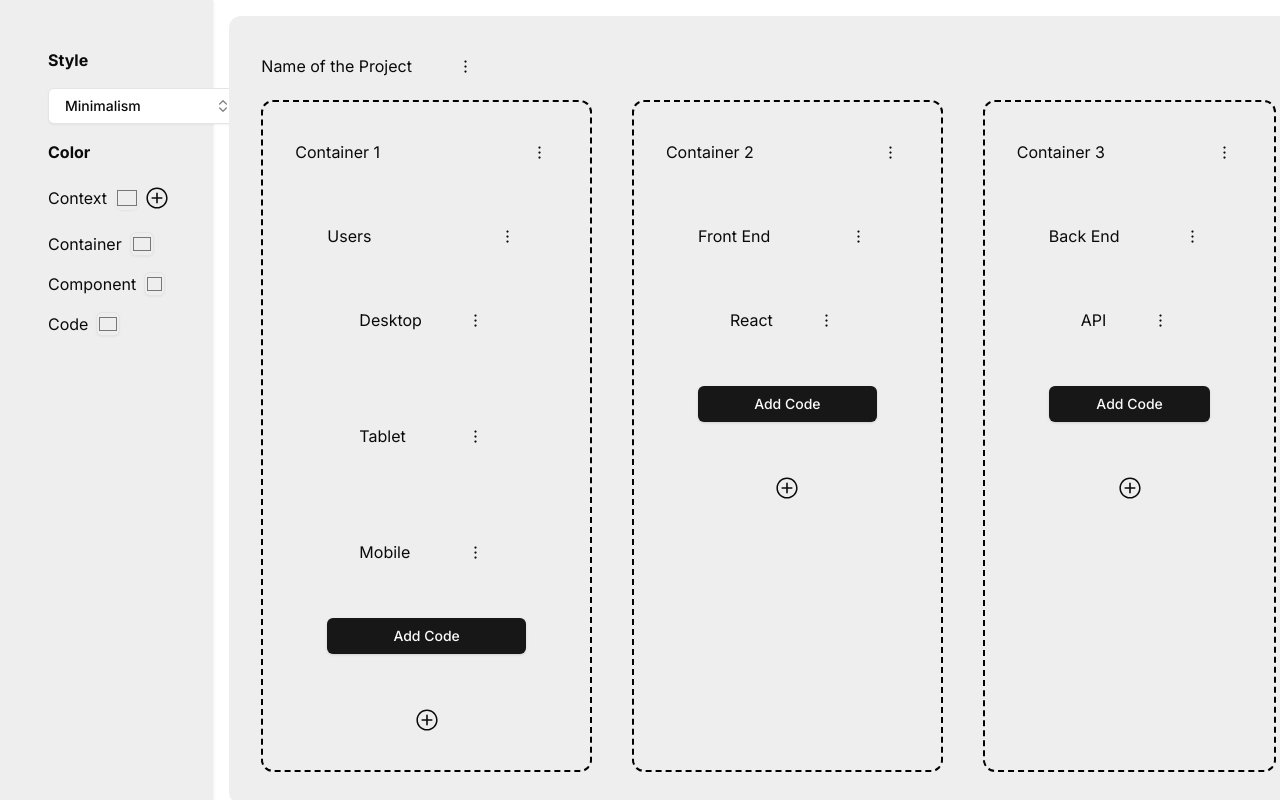
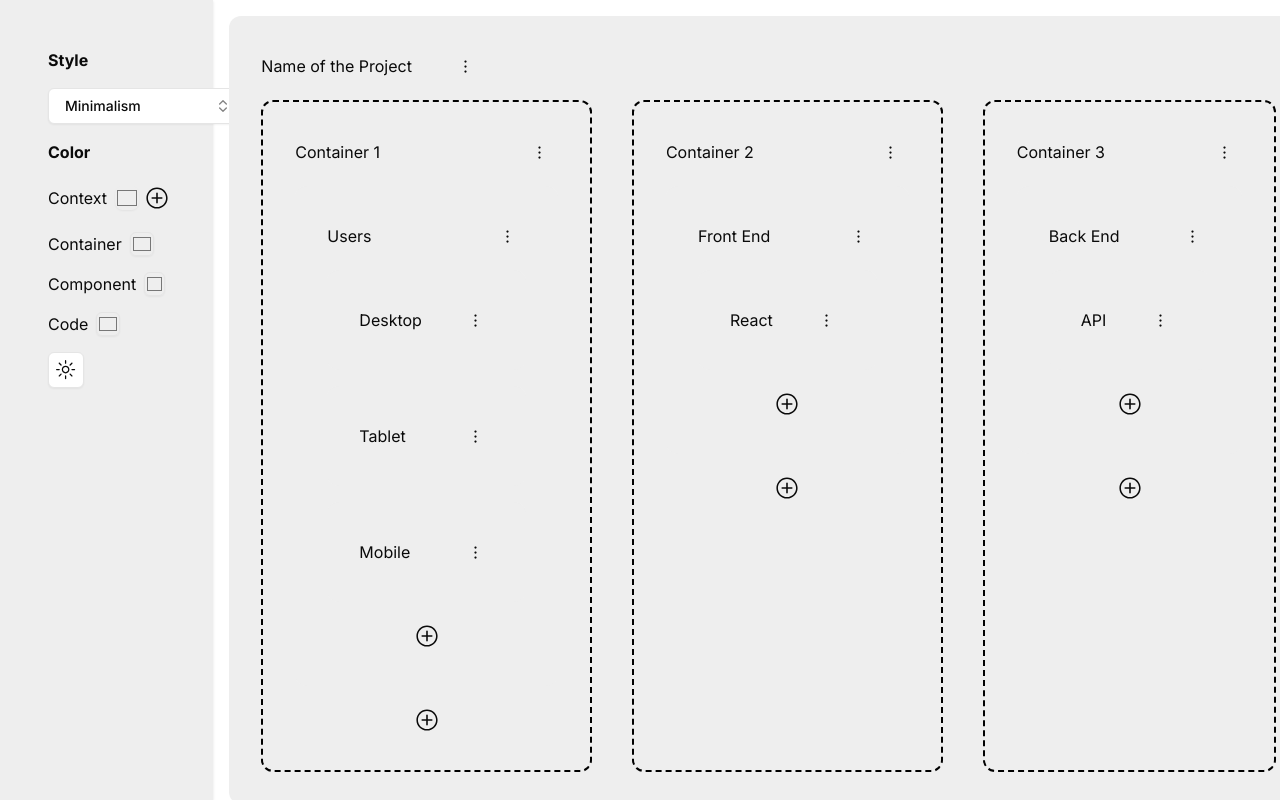
Before and after one commit to danyalfaro/makro, a Next.js app: page / in a window 1280 px wide. Built offline with nearby package versions, Linux system fonts and the light colour scheme.

Commit message:
Added dark enhanced mode.

```diff
--- a/package.json
+++ b/package.json
@@ -22,6 +22,7 @@
     "cmdk": "^1.0.0",
     "lucide-react": "^0.436.0",
     "next": "14.2.7",
+    "next-themes": "^0.3.0",
     "react": "^18",
     "react-dom": "^18",
     "react-hook-form": "^7.53.0",
--- a/src/app/components/Code.tsx
+++ b/src/app/components/Code.tsx
@@ -19,21 +19,20 @@ import { zodResolver } from "@hookform/resolvers/zod";
 import {
   Form,
   FormControl,
-  FormDescription,
   FormField,
   FormItem,
   FormMessage,
-} from "@/components/ui/form";
-import { Input } from "@/components/ui/input";
-import { Code } from "../types/context";
-import { useState } from "react";
-import { cva, VariantProps } from "class-variance-authority";
-import { cn } from "@/lib/utils";
-import { STYLE } from '../types/styles'
+} from '@/components/ui/form';
+import { Input } from '@/components/ui/input';
+import { Code } from '../types/context';
+import { useState } from 'react';
+import { cva, VariantProps } from 'class-variance-authority';
+import { cn } from '@/lib/utils';
+import { STYLE } from '../types/styles';
 
 const editCodeFormSchema = z.object({
   label: z.string().min(2).max(50),
-})
+});
 
 const codeVariants = cva('disabled:opacity-50', {
   variants: {
@@ -41,9 +40,9 @@ const codeVariants = cva('disabled:opacity-50', {
       [STYLE.MINIMALISM]:
         'flex flex-col gap-4 text-black-foreground bg-codeBackgroundColor bg-opacity-5 rounded-xl', //bg-black
       [STYLE.NEUMORPHISM]:
-        'flex flex-col gap-4 bg-codeBackgroundColor rounded-xl text-black-foreground shadow-[-7px_-7px_12px_3px_rgba(255,255,255,0.7),7px_7px_12px_3px_rgba(0,0,0,0.10)]',
+        'flex flex-col gap-4 bg-codeBackgroundColor rounded-xl text-black-foreground shadow-[-7px_-7px_12px_3px_rgba(255,255,255,0.7),7px_7px_12px_3px_rgba(0,0,0,0.10)] dark:shadow-[inset_-7px_-7px_12px_3px_rgba(0,0,0,0.7),inset_7px_7px_20px_3px_rgba(240,240,240,0.40)]',
       [STYLE.NEUBRUTALISM]:
-        'flex flex-col gap-4 bg-codeBackgroundColor font-bold text-black-foreground shadow-[10px_10px_0px_0px_rgba(0,0,0,0.9)] border-solid border-black border-2',
+        'flex flex-col gap-4 bg-codeBackgroundColor font-bold text-black-foreground shadow-[10px_10px_0px_0px_rgba(0,0,0,0.9)] border-solid border-black border-black dark:border-white dark:shadow-codeBackgroundColor dark:bg-black dark:text-white border-2',
       [STYLE.GLASSMORPHISM]:
         'flex flex-col gap-4 bg-[#eeeeee] text-black-foreground shadow-[0px_10px_20px_0px_rgba(0,0,0,0.12)] border-solid border-[#ffffff20] border-[1px] backdrop-blur rounded-xl bg-codeBackgroundColor bg-opacity-5', //bg-white
     },
--- a/src/app/components/Component.tsx
+++ b/src/app/components/Component.tsx
@@ -19,10 +19,11 @@ import {
   Cross2Icon,
   DotsVerticalIcon,
   Pencil1Icon,
-} from "@radix-ui/react-icons";
-import z from "zod";
-import { useForm } from "react-hook-form";
-import { zodResolver } from "@hookform/resolvers/zod";
+  PlusCircledIcon,
+} from '@radix-ui/react-icons';
+import z from 'zod';
+import { useForm } from 'react-hook-form';
+import { zodResolver } from '@hookform/resolvers/zod';
 import {
   Form,
   FormControl,
@@ -31,9 +32,9 @@ import {
   FormItem,
   FormLabel,
   FormMessage,
-} from "@/components/ui/form";
-import { Input } from "@/components/ui/input";
-import Code from "./Code";
+} from '@/components/ui/form';
+import { Input } from '@/components/ui/input';
+import Code from './Code';
 import { useRef, useState } from 'react';
 import { cva, VariantProps } from 'class-variance-authority';
 import { cn } from '@/lib/utils';
@@ -53,9 +54,9 @@ const componentVariants = cva('disabled:opacity-50', {
       [STYLE.MINIMALISM]:
         'flex flex-col gap-4 text-black-foreground bg-componentBackgroundColor bg-opacity-5 rounded-xl',
       [STYLE.NEUMORPHISM]:
-        'flex flex-col gap-4 bg-componentBackgroundColor rounded-xl text-black-foreground shadow-[-7px_-7px_12px_3px_rgba(255,255,255,0.7),7px_7px_12px_3px_rgba(0,0,0,0.10)]',
+        'flex flex-col gap-4 bg-componentBackgroundColor rounded-xl text-black-foreground shadow-[-7px_-7px_12px_3px_rgba(255,255,255,0.7),7px_7px_12px_3px_rgba(0,0,0,0.10)] dark:shadow-[inset_-7px_-7px_12px_3px_rgba(0,0,0,0.7),inset_7px_7px_20px_3px_rgba(240,240,240,0.40)]',
       [STYLE.NEUBRUTALISM]:
-        'flex flex-col gap-8 bg-componentBackgroundColor font-bold text-black-foreground shadow-[14px_14px_0px_0px_rgba(0,0,0,0.9)] border-solid border-black border-2',
+        'flex flex-col gap-8 bg-componentBackgroundColor font-bold text-black-foreground shadow-[14px_14px_0px_0px_rgba(0,0,0,0.9)] border-solid border-black border-black dark:border-white dark:shadow-componentBackgroundColor dark:bg-black dark:text-white border-2',
       [STYLE.GLASSMORPHISM]:
         'flex flex-col gap-4 bg-componentBackgroundColor text-black-foreground shadow-[0px_10px_20px_0px_rgba(0,0,0,0.12)] border-solid border-[#ffffff20] border-[1px] backdrop-blur rounded-xl bg-opacity-5',
     },
@@ -187,9 +188,13 @@ export default function Component({
         <Code code={code} key={`code-${index}`} variant={variant} />
       ))}
       <Popover>
-        <PopoverTrigger asChild>
-          <Button type="button">Add Code</Button>
-        </PopoverTrigger>
+        <div className="flex items-center justify-center">
+          <PopoverTrigger asChild>
+            <Button type="button" variant="ghost" size="icon">
+              <PlusCircledIcon height={24} width={24} />
+            </Button>
+          </PopoverTrigger>
+        </div>
         <PopoverContent>
           <Form {...createCodeForm}>
             <form
--- a/src/app/components/Container.tsx
+++ b/src/app/components/Container.tsx
@@ -55,9 +55,9 @@ const contaierVariants = cva('disabled:opacity-50', {
       [STYLE.MINIMALISM]:
         'flex flex-col gap-4 bg-containerBackgroundColor text-black-foreground border-dashed border-black border-2 rounded-xl', //bg-transparent
       [STYLE.NEUMORPHISM]:
-        'flex flex-col gap-4 bg-containerBackgroundColor text-black-foreground shadow-[inset_-7px_-7px_12px_3px_rgba(255,255,255,0.7),inset_7px_7px_12px_3px_rgba(0,0,0,0.10)] rounded-3xl',
+        'flex flex-col gap-4 bg-containerBackgroundColor text-black-foreground shadow-[inset_-7px_-7px_12px_3px_rgba(255,255,255,0.7),inset_7px_7px_12px_3px_rgba(0,0,0,0.10)] dark:shadow-[-7px_-7px_12px_3px_rgba(0,0,0,0.7),7px_7px_20px_3px_rgba(240,240,240,0.40)] rounded-3xl',
       [STYLE.NEUBRUTALISM]:
-        'flex flex-col gap-8 bg-containerBackgroundColor font-bold text-black-foreground shadow-[18px_18px_0px_0px_rgba(0,0,0,0.9)] border-solid border-black border-2',
+        'flex flex-col gap-8 bg-containerBackgroundColor font-bold text-black-foreground shadow-[18px_18px_0px_0px_rgba(0,0,0,0.9)] border-solid border-black dark:border-white dark:shadow-containerBackgroundColor dark:bg-black dark:text-white border-2',
       [STYLE.GLASSMORPHISM]:
         'flex flex-col gap-4 text-black-foreground shadow-[0px_10px_20px_0px_rgba(0,0,0,0.12)] border-solid border-[#ffffff20] border-[1px] backdrop-blur rounded-xl bg-containerBackgroundColor bg-opacity-5', //bg-white
     },
--- a/src/app/components/Context.tsx
+++ b/src/app/components/Context.tsx
@@ -18,6 +18,7 @@ import {
   Cross2Icon,
   DotsVerticalIcon,
   Pencil1Icon,
+  PlusCircledIcon,
 } from '@radix-ui/react-icons';
 import z from 'zod';
 import { useForm } from 'react-hook-form';
@@ -56,7 +57,7 @@ const contextVariants = cva('disabled:opacity-50', {
       [STYLE.NEUMORPHISM]:
         'flex flex-col items-start gap-4 bg-gradient-to-r from-contextBackgroundColorFrom to-contextBackgroundColorTo text-black-foreground shadow rounded-3xl',
       [STYLE.NEUBRUTALISM]:
-        'flex flex-col items-start gap-12 bg-gradient-to-r from-contextBackgroundColorFrom to-contextBackgroundColorTo font-bold text-black-foreground shadow-[14px_14px_0px_0px_rgba(0,0,0,0.9)] border-solid border-black border-2',
+        'flex flex-col items-start gap-12 bg-gradient-to-r from-contextBackgroundColorFrom to-contextBackgroundColorTo dark:from-black dark:to-black font-bold text-black-foreground shadow-[14px_14px_0px_0px_rgba(0,0,0,0.9)] border-solid border-black border-black dark:border-white dark:shadow-contextBackgroundColorFrom dark:text-white border-2',
       [STYLE.GLASSMORPHISM]:
         'flex flex-col items-start gap-4 text-black-foreground bg-gradient-to-r from-contextBackgroundColorFrom to-contextBackgroundColorTo border-solid border-[#ffffff20] border-[1px] rounded-xl',
     },
@@ -195,9 +196,13 @@ export default function Context({
           />
         ))}
         <Popover>
-          <PopoverTrigger asChild>
-            <Button type="button">Add Container</Button>
-          </PopoverTrigger>
+          <div className="flex items-center justify-center">
+            <PopoverTrigger asChild>
+              <Button type="button" variant="ghost" size="icon">
+                <PlusCircledIcon height={24} width={24} />
+              </Button>
+            </PopoverTrigger>
+          </div>
           <PopoverContent>
             <Form {...form}>
               <form
--- a/src/app/components/Sidebar.tsx
+++ b/src/app/components/Sidebar.tsx
@@ -6,7 +6,6 @@ import { STYLE } from '../types/styles';
 import { Input } from '@/components/ui/input';
 import { useNodeContext } from './NodeContext';
 import { StyleSelector } from './StyleSelector';
-import { Tabs, TabsContent, TabsList, TabsTrigger } from '@/components/ui/tabs';
 import {
   DEFAULT_CONTEXT_COLOR_START,
   DEFAULT_CONTEXT_COLOR_END,
@@ -18,6 +17,7 @@ import {
 import { Button } from '@/components/ui/button';
 import { PlusCircledIcon } from '@radix-ui/react-icons';
 import { MinusCircleIcon } from 'lucide-react';
+import { ThemeToggle } from './ThemeToggle';
 
 export default function Sidebar({ className }: { className: string }) {
   const architectureData = useNodeContext();
@@ -79,7 +79,7 @@ export default function Sidebar({ className }: { className: string }) {
   return (
     <div
       className={cn(
-        'flex h-screen w-1/6 flex-col gap-4 bg-[#eeeeee] p-12 shadow',
+        'flex h-screen w-1/6 flex-col gap-4 bg-[#eeeeee] p-12 shadow dark:bg-black dark:text-white',
         className
       )}
     >
@@ -176,6 +176,7 @@ export default function Sidebar({ className }: { className: string }) {
           value={codeColor}
         />
       </div>
+      <ThemeToggle />
     </div>
   );
 }
--- /dev/null
+++ b/src/app/components/ThemeToggle.tsx
@@ -0,0 +1,40 @@
+'use client';
+
+import * as React from 'react';
+import { MoonIcon, SunIcon } from '@radix-ui/react-icons';
+import { useTheme } from 'next-themes';
+
+import { Button } from '@/components/ui/button';
+import {
+  DropdownMenu,
+  DropdownMenuContent,
+  DropdownMenuItem,
+  DropdownMenuTrigger,
+} from '@/components/ui/dropdown-menu';
+
+export function ThemeToggle() {
+  const { setTheme, systemTheme } = useTheme();
+
+  return (
+    <DropdownMenu>
+      <DropdownMenuTrigger asChild>
+        <Button variant="outline" size="icon">
+          <SunIcon className="h-[1.2rem] w-[1.2rem] rotate-0 scale-100 transition-all dark:-rotate-90 dark:scale-0" />
+          <MoonIcon className="absolute h-[1.2rem] w-[1.2rem] rotate-90 scale-0 transition-all dark:rotate-0 dark:scale-100" />
+          <span className="sr-only">Toggle theme</span>
+        </Button>
+      </DropdownMenuTrigger>
+      <DropdownMenuContent align="end">
+        <DropdownMenuItem onClick={() => setTheme('light')}>
+          Light
+        </DropdownMenuItem>
+        <DropdownMenuItem onClick={() => setTheme('dark')}>
+          Dark
+        </DropdownMenuItem>
+        <DropdownMenuItem onClick={() => setTheme(systemTheme || '')}>
+          System
+        </DropdownMenuItem>
+      </DropdownMenuContent>
+    </DropdownMenu>
+  );
+}
--- a/src/app/layout.tsx
+++ b/src/app/layout.tsx
@@ -2,6 +2,7 @@ import type { Metadata } from "next";
 import { Inter } from "next/font/google";
 import Sidebar from './components/Sidebar';
 import NodeContextProvider from './components/NodeContext';
+import { ThemeProvider } from 'next-themes';
 import './globals.css';
 
 const inter = Inter({ subsets: ['latin'] });
@@ -17,13 +18,20 @@ export default function RootLayout({
   children: React.ReactNode;
 }>) {
   return (
-    <html lang="en">
+    <html lang="en" suppressHydrationWarning>
       <NodeContextProvider>
         <body className={`${inter.className}`}>
-          <div className="flex h-screen w-screen">
-            <Sidebar className="w-1/6" />
-            {children}
-          </div>
+          <ThemeProvider
+            attribute="class"
+            defaultTheme="system"
+            enableSystem
+            disableTransitionOnChange
+          >
+            <div className="flex h-screen w-screen">
+              <Sidebar className="w-1/6" />
+              {children}
+            </div>
+          </ThemeProvider>
         </body>
       </NodeContextProvider>
     </html>
```
Also changed, not shown: 1 other file (tests, documents, lock files or other folders).
